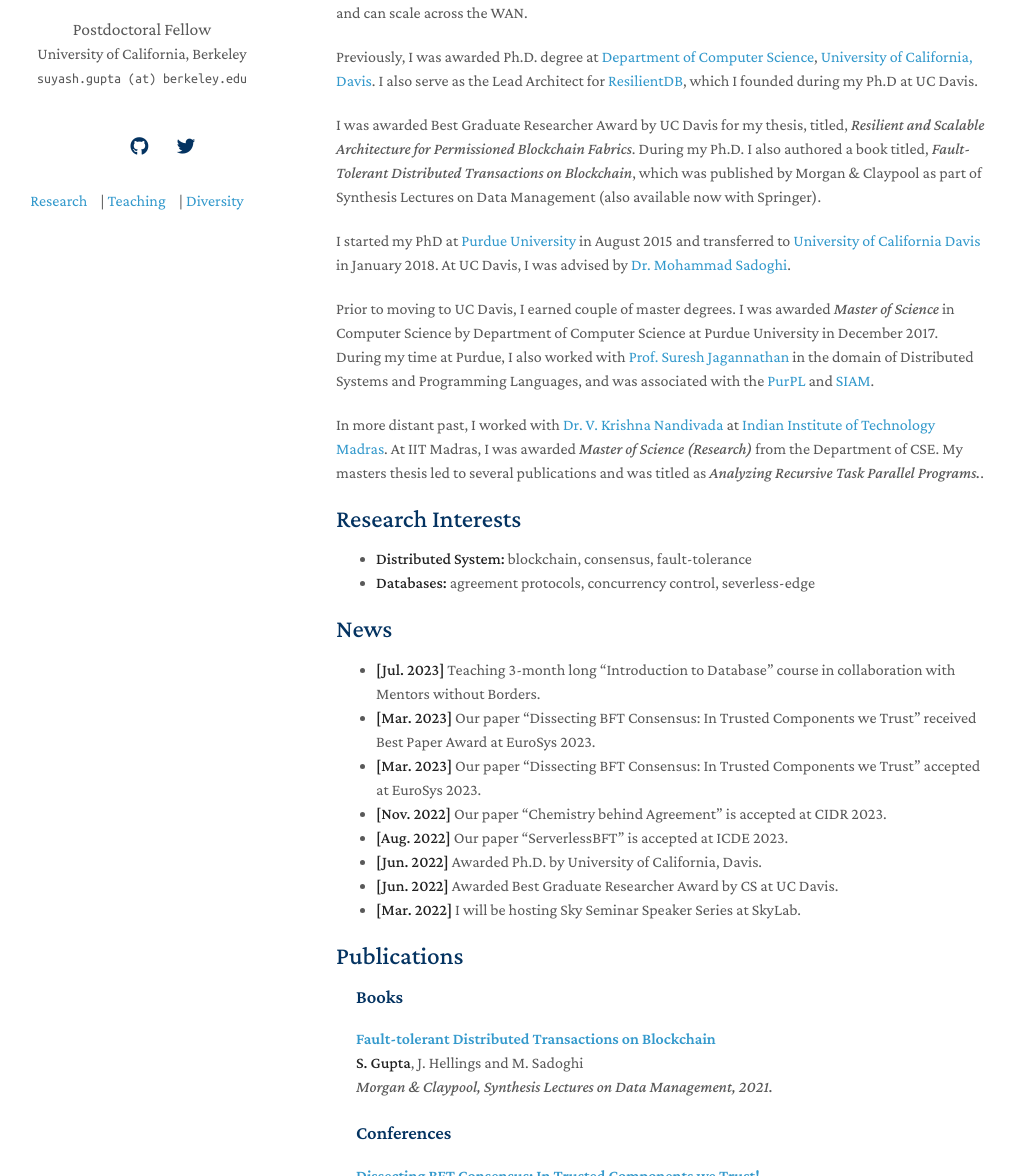
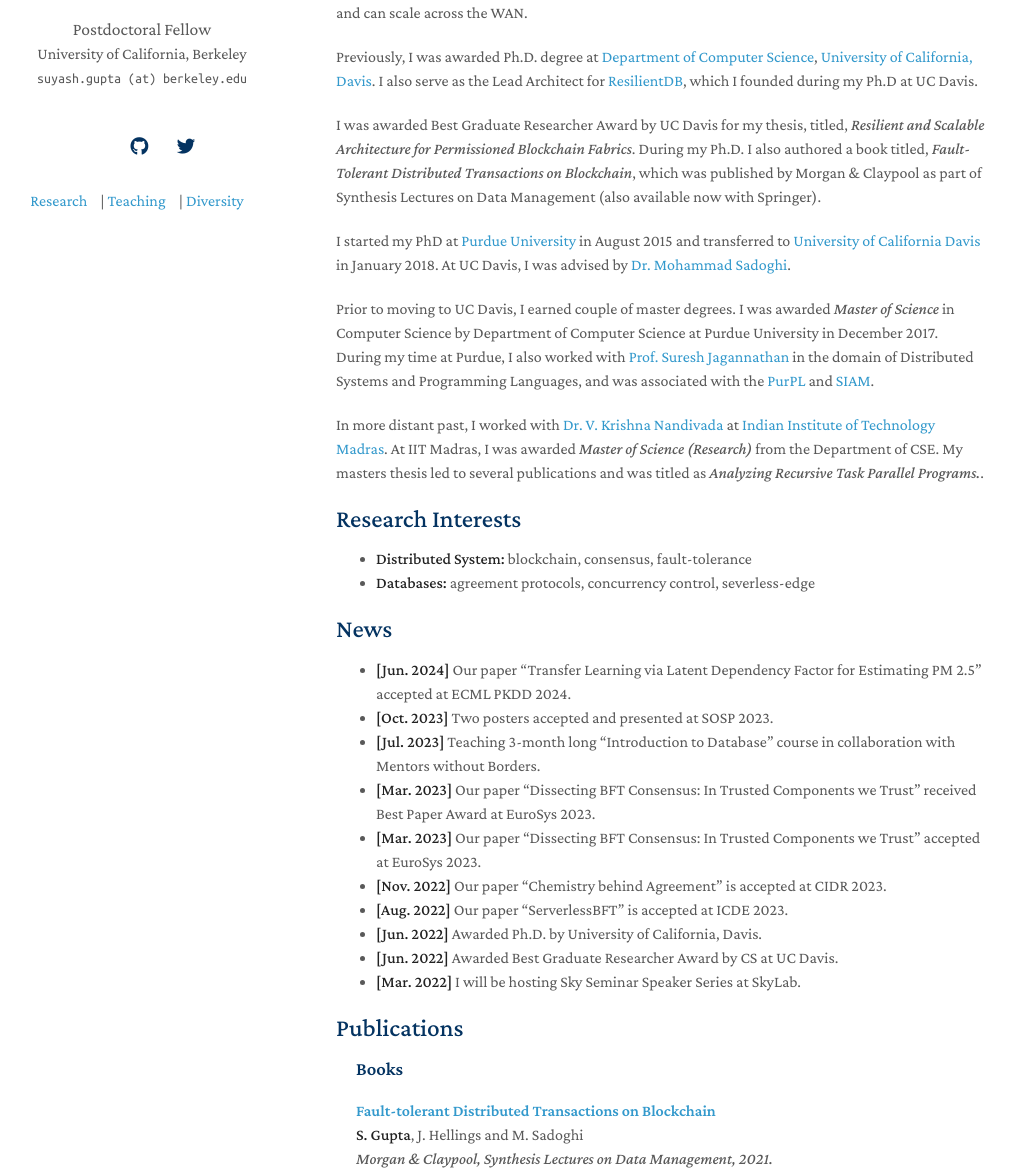
Before and after one commit to gupta-suyash/gupta-suyash.github.io, a Jekyll site: the page built from index.md, in a window 1280 px wide and 1400 px high. Shown: the part 224-1400 px from the top of the window, without its empty margins (134-1149 px from the left). Built offline with Jekyll 4.4.1, drawn with Linux system fonts in a browser that asks for light colours; nearby versions of some CDN libraries; a style sheet for code colours, icons or effects is not loaded; our own code applies the rules of GitHub Pages for plain Markdown files; some of the changed text lies outside the part shown.

Commit message:
update profile

```diff
--- a/index.md
+++ b/index.md
@@ -9,7 +9,8 @@
 <a href="https://www.berkeley.edu/">University of California, Berkeley</a>.
 where I work with with <a href="https://nacrooks.github.io/">Dr. Natacha Crooks</a>.
 I will be joining <a href="https://scds.uoregon.edu/cs">Department of Computer Science</a>,
-<a href="https://www.uoregon.edu/">University of Oregon</a> as a Tenure-Track Assistant Professor from Fall 2024.
+<a href="https://www.uoregon.edu/">University of Oregon</a> as a Tenure-Track Assistant Professor from Fall 2024 and
+directing <a href="https://github.com/distopialabs">Distopia Laboratory</a>.
 <br>
 
 My research focusses on designing efficient decentralized systems that can handle arbitrary failures
@@ -58,6 +59,8 @@
 
 ## News
 
+- **[Jun. 2024]** Our paper "Transfer Learning via Latent Dependency Factor for Estimating PM 2.5" accepted at ECML PKDD 2024.
+- **[Oct. 2023]** Two posters accepted and presented at SOSP 2023.
 - **[Jul. 2023]** Teaching 3-month long "Introduction to Database" course in collaboration with Mentors without Borders.
 - **[Mar. 2023]** Our paper "Dissecting BFT Consensus: In Trusted Components we Trust" received Best Paper Award at EuroSys 2023.
 - **[Mar. 2023]** Our paper "Dissecting BFT Consensus: In Trusted Components we Trust" accepted at EuroSys 2023.
```
